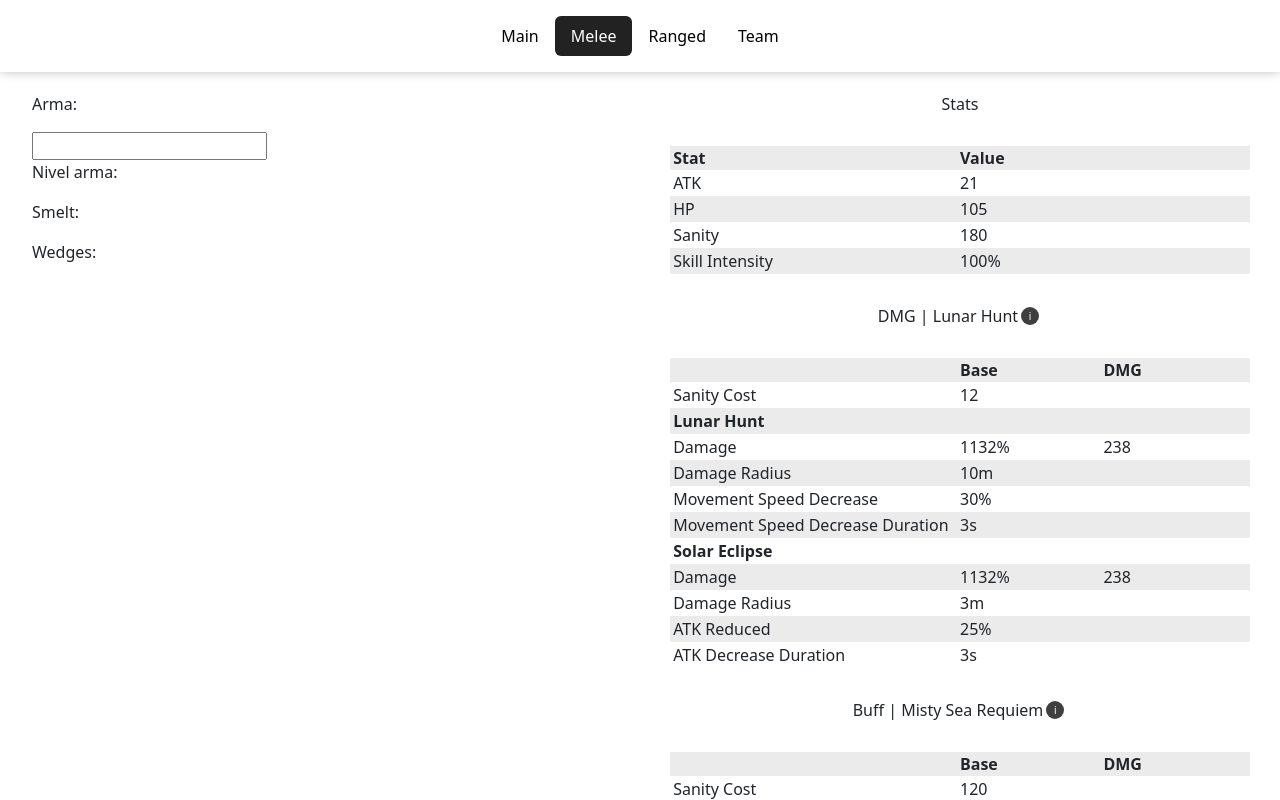
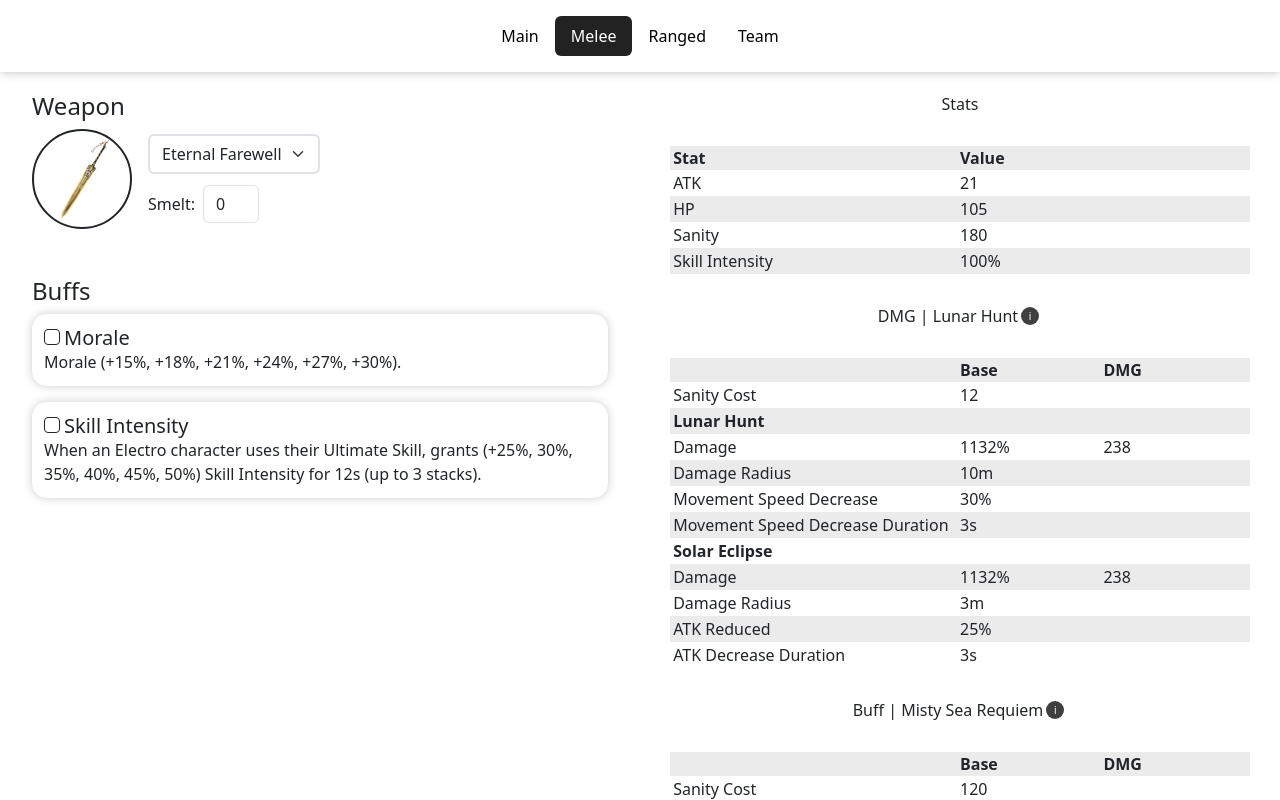
Before and after one commit to alexamatafreire/DNA-Calc, a React (Vite) app: page /melee in a window 1280 px wide. Built offline with nearby package versions, Linux system fonts and the light colour scheme.

Commit message:
añadir pestañas de armas y sus buffs

```diff
--- a/public/armas.json
+++ b/public/armas.json
@@ -1,6 +1,6 @@
 {
     "Eternal Farewell" : {
-        "tipo" : "Greatsword",
+        "tipo" : "melee",
         "buffs" : [
             {
                 "id" : "Eternal Farewell_0",
@@ -9,7 +9,72 @@
                 "desc" : "Morale (+15%, +18%, +21%, +24%, +27%, +30%).",
                 "target" : "self",
                 "effects" : {
-
+                    "Morale" : 0.15
+                }
+            },
+            {
+                "id" : "Eternal Farewell_1",
+                "nombre" : "Skill Intensity",
+                "stacks" : [0,3],
+                "desc" : "When an Electro character uses their Ultimate Skill, grants (+25%, 30%, 35%, 40%, 45%, 50%) Skill Intensity for 12s (up to 3 stacks).",
+                "target" : "self",
+                "effects" : {
+                    "Skill Intensity" : 0.25
+                }
+            }
+        ]
+    },
+    "Wanewraith" : {
+        "tipo" : "melee",
+        "buffs" : [
+            {
+                "id" : "Wanewraith_0",
+                "nombre" : "Skill Intensity",
+                "stacks" : false,
+                "desc" : "Skill Intensity (+24%, 28.8%, 33.6%, 38.4%, 43.2%, 48%).",
+                "target" : "self",
+                "effects" : {
+                    "Skill Intensity" : 0.24
+                }
+            }
+        ]
+    },
+    "Soulrend" : {
+        "tipo" : "ranged",
+        "buffs" : [
+            {
+                "id" : "Soulrend_0",
+                "nombre" : "Skill Range",
+                "stacks" : false,
+                "desc" : "Skill Range (+36%, 43.2%, 50.4%, 57.6%, 64.8%, 72%).",
+                "target" : "self",
+                "effects" : {
+                    "Skill Range" : 0.36
+                }
+            }
+        ]
+    },
+    "Embla Inflorescence" : {
+        "tipo" : "ranged",
+        "buffs" : [
+            {
+                "id" : "Embla Inflorescence_0",
+                "nombre" : "Skill Range",
+                "stacks" : false,
+                "desc" : "Skill Range (+30%, 36%, 42%, 48%, 54%, 60%).",
+                "target" : "self",
+                "effects" : {
+                    "Skill Range" : 0.3
+                }
+            },
+            {
+                "id" : "Embla Inflorescence_1",
+                "nombre" : "Skill Damage",
+                "stacks" : false,
+                "desc" : "When a Lumino character deals Skill Damage, grants (+35%, 42%, 49%, 56%, 63%, 70%) Skill DMG for 6s.",
+                "target" : "self",
+                "effects" : {
+                    "Skill DMG" : 0.35
                 }
             }
         ]
--- a/src/App.jsx
+++ b/src/App.jsx
@@ -18,6 +18,19 @@ function App() {
         const response = await fetch("/personajes.json");
         const data = await response.json();
         setPersonajes(data);
+      } catch (e) {
+        console.log(e);
+      }
+    }
+    fetchData();
+  }, []);
+  const [armas, setArmas] = useState({});
+  useEffect(() => {
+    async function fetchData() {
+      try {
+        const response = await fetch("/armas.json");
+        const data = await response.json();
+        setArmas(data);
       } catch (e) {
         console.log(e);
       }
@@ -71,12 +84,12 @@ function App() {
       </div>
       <Routes>
         <Route path='/' element={<PersonajePrincipal wedgesList={wedgesList} personajes={personajes} />} />
-        <Route path='/melee' element={<ArmaMelee/>} />
-        <Route path='/ranged' element={<ArmaDistancia/>} />
+        <Route path='/melee' element={<ArmaMelee armas={armas} />} />
+        <Route path='/ranged' element={<ArmaDistancia armas={armas} />} />
         <Route path='/team' element={<Equipo/>} />
       </Routes>
       <div className="derecha">
-        <DamageTable wedgesList={wedgesList} personajes={personajes} ></DamageTable>
+        <DamageTable wedgesList={wedgesList} personajes={personajes} armas={armas} ></DamageTable>
       </div>
     </BrowserRouter>
   )
--- a/src/components/DamageTable.jsx
+++ b/src/components/DamageTable.jsx
@@ -7,19 +7,20 @@ import { calcularStats } from '../utils/calcularstats';
 const nivelMult = [1, 1.0422, 1.086, 1.1305, 1.1774, 1.3988, 1.4474, 1.5012, 1.5589, 1.6157, 1.8331, 1.8921, 1.9527, 2.0162, 2.0813, 2.3128, 2.3809, 2.4505, 2.5186, 2.5897, 2.8339, 2.9053, 2.9795, 3.0538, 3.1288, 3.3098, 3.5538, 3.6327, 3.7117, 3.7921, 4.1028, 4.1842, 4.2765, 4.3725, 4.4705, 4.8047, 4.9053, 5.0059, 5.1021, 5.1933, 5.5294, 5.621, 5.7141, 5.8079, 5.9032, 6.2508, 6.348, 6.4451, 6.5437, 6.6416, 6.8191, 7.1079, 7.2107, 7.3127, 7.4155, 7.7876, 7.8938, 7.9999, 8.1061, 8.5685, 8.6863, 8.803, 8.9214, 9.0424, 9.7101, 9.7488, 9.8684, 9.9916, 10.1107, 10.2122, 11.236, 11.3504, 11.459, 11.5667, 11.9809, 12.093, 12.2051, 12.3222, 12.4372, 12.5522];
 let listaBuffs;
 
-const DamageTable = ({wedgesList, personajes}) => {
+const DamageTable = ({wedgesList, personajes, armas}) => {
     const personaje = personajes[useCharacterStore((state) => state.mainChar)];
     const nivelMain = useCharacterStore((state) => state.mainCharLVL);
     const nivelEMain = useCharacterStore((state) => state.mainCharELVL);
     const nivelQMain = useCharacterStore((state) => state.mainCharQLVL);
     const nivelPasivaMain = useCharacterStore((state) => state.mainCharPassiveLVL);
-    const mejoras = calcularStats(wedgesList, personajes);
+    const mejoras = calcularStats(wedgesList, personajes, armas);
     listaBuffs = useCharacterStore((state) => state.listaBuffs);
     const statsPersonaje = {
         "ATK": ((personaje?.ATK * nivelMult[nivelMain-1] * (1+(mejoras["ATK"] ?? 0))) + (mejoras["Flat ATK"] ?? 0)) * (1+(mejoras["Elemental ATK"] ?? 0)),
         "HP": personaje?.HP * nivelMult[nivelMain-1] * (1+(mejoras["HP"] ?? 0)),
         "Sanity" : personaje?.Sanity * (1+(mejoras["Sanity"] ?? 0)),
         "Skill Intensity": mejoras["Skill Intensity"],
+        "Skill DMG": mejoras["Skill DMG"],
         "Morale": mejoras["Morale"],
         "Skill Range": mejoras["Skill Range"],
         "Skill Efficiency": 1+mejoras["Skill Efficiency"],
--- a/src/components/pages/ArmaDistancia.jsx
+++ b/src/components/pages/ArmaDistancia.jsx
@@ -1,9 +1,58 @@
 import React from 'react'
+import { useState } from 'react';
+import { useCharacterStore } from '../../stores/characterStore';
+import { useWeaponStore } from '../../stores/weaponStore';
 
-const ArmaDistancia = () => {
+const ArmaDistancia = ({armas}) => {
+  const armaSeleccionada = useWeaponStore((state) => state.ranged);
+  const setArmaSeleccionada = useWeaponStore((state) => state.setRanged);
+  const listaBuffs = useWeaponStore((state) => state.rangedBuffs);
+  const setListaBuffs = useWeaponStore((state) => state.setRangedBuffs);
+  const smelt = useWeaponStore((state) => state.rangedSmelt);
+  const setSmelt = useWeaponStore((state) => state.setRangedSmelt);
+
+  const handleBuffs = (e) => {
+    setListaBuffs(e.target.checked ? [...listaBuffs, e.target.name] : listaBuffs.filter((buff) => buff !== e.target.name));
+  }
+
+  const handleChangeWeapon = (e) => {
+    setArmaSeleccionada(e.target.value);
+    setListaBuffs([]);
+    setSmelt(0);
+  }
+
   return (
     <div className='izquierda'>
-      ArmaDistancia
+      <h4>Weapon</h4>
+      <div className="character-wrapper">
+        <img src={`/fotos_armas/${armaSeleccionada}.png`} className='rounded-circle border border-2 border-dark' width={100} height={100} alt="" />
+        <div className="character-selector-level">
+          <select className="form-select border-2" name="personajeSelec" value={armaSeleccionada} onChange={handleChangeWeapon}>
+            {Object.entries(armas).filter((arma) => arma[1].tipo == "ranged").sort().map(([nombre]) => (
+              <option value={nombre} key={nombre}>{nombre}</option>
+            ))}
+          </select>
+          <div className='weapon-smelt'>
+            Smelt: <input type="number" className='form-control' min={0} max={5} value={smelt} onChange={e => setSmelt(e.target.value)}/>
+          </div>
+        </div>
+      </div>
+      <br />
+      <br />
+      <h4>Buffs</h4>
+      <div className='lista-buffs'>
+        {armas[armaSeleccionada] && armas[armaSeleccionada].buffs ? armas[armaSeleccionada].buffs.map((buff) => (
+          <div key={`${armaSeleccionada}-${buff.id}`} className="tarjeta-buffs">
+            <div className="checkbox-titulo">
+              <input type="checkbox" className="form-check-input border-dark" checked={listaBuffs.includes(buff.id)} name={buff.id} onChange={handleBuffs}/>
+              <h5>{buff.nombre}</h5>
+            </div>
+            <p>{buff.desc}</p>
+            {/* {buff.stacks && <input type="number" min={stacks[0]} max={stacks[1]} className="form-control"></input>} */}
+            {/* {buff.stacks && <p>Min: {stacks[0]} - Max: {stacks[1]}</p>} */}
+          </div>
+        )) : ""}
+      </div>
     </div>
   )
 }
--- a/src/components/pages/ArmaMelee.jsx
+++ b/src/components/pages/ArmaMelee.jsx
@@ -1,13 +1,58 @@
 import React from 'react'
+import { useState } from 'react';
+import { useCharacterStore } from '../../stores/characterStore';
+import { useWeaponStore } from '../../stores/weaponStore';
 
-const ArmaMelee = ({setPersonajeSeleccionado}) => {
+const ArmaMelee = ({armas}) => {
+  const armaSeleccionada = useWeaponStore((state) => state.melee);
+  const setArmaSeleccionada = useWeaponStore((state) => state.setMelee);
+  const listaBuffs = useWeaponStore((state) => state.meleeBuffs);
+  const setListaBuffs = useWeaponStore((state) => state.setMeleeBuffs);
+  const smelt = useWeaponStore((state) => state.meleeSmelt);
+  const setSmelt = useWeaponStore((state) => state.setMeleeSmelt);
+
+  const handleBuffs = (e) => {
+    setListaBuffs(e.target.checked ? [...listaBuffs, e.target.name] : listaBuffs.filter((buff) => buff !== e.target.name));
+  }
+
+  const handleChangeWeapon = (e) => {
+    setArmaSeleccionada(e.target.value);
+    setListaBuffs([]);
+    setSmelt(0);
+  }
+
   return (
     <div className='izquierda'>
-      <p>Arma:</p>
-      <input type="text" name="asdas" id="asdadsa" onChange={e => setPersonajeSeleccionado(e.target.value)}/>
-      <p>Nivel arma:</p>
-      <p>Smelt:</p>
-      <p>Wedges:</p>
+      <h4>Weapon</h4>
+      <div className="character-wrapper">
+        <img src={`/fotos_armas/${armaSeleccionada}.png`} className='rounded-circle border border-2 border-dark' width={100} height={100} alt="" />
+        <div className="character-selector-level">
+          <select className="form-select border-2" name="personajeSelec" value={armaSeleccionada} onChange={handleChangeWeapon}>
+            {Object.entries(armas).filter((arma) => arma[1].tipo == "melee").sort().map(([nombre]) => (
+              <option value={nombre} key={nombre}>{nombre}</option>
+            ))}
+          </select>
+          <div className='weapon-smelt'>
+            Smelt: <input type="number" className='form-control' min={0} max={5} value={smelt} onChange={e => setSmelt(e.target.value)}/>
+          </div>
+        </div>
+      </div>
+      <br />
+      <br />
+      <h4>Buffs</h4>
+      <div className='lista-buffs'>
+        {armas[armaSeleccionada] && armas[armaSeleccionada].buffs ? armas[armaSeleccionada].buffs.map((buff) => (
+          <div key={`${armaSeleccionada}-${buff.id}`} className="tarjeta-buffs">
+            <div className="checkbox-titulo">
+              <input type="checkbox" className="form-check-input border-dark" checked={listaBuffs.includes(buff.id)} name={buff.id} onChange={handleBuffs}/>
+              <h5>{buff.nombre}</h5>
+            </div>
+            <p>{buff.desc}</p>
+            {/* {buff.stacks && <input type="number" min={stacks[0]} max={stacks[1]} className="form-control"></input>} */}
+            {/* {buff.stacks && <p>Min: {stacks[0]} - Max: {stacks[1]}</p>} */}
+          </div>
+        )) : ""}
+      </div>
     </div>
   )
 }
--- a/src/index.css
+++ b/src/index.css
@@ -154,3 +154,13 @@ body {
   flex-wrap: nowrap;
   gap: 1rem;
 }
+
+.weapon-smelt {
+  display: flex;
+  align-items: center;
+  gap: 0.5rem;
+}
+
+.weapon-smelt input {
+  width: 3.5rem;
+}
--- /dev/null
+++ b/src/stores/weaponStore.js
@@ -0,0 +1,24 @@
+import { create } from 'zustand';
+import { persist } from 'zustand/middleware';
+
+export const useWeaponStore = create()(
+    persist(
+        (set) => ({
+            melee: "Eternal Farewell",
+            meleeSmelt: 0,
+            ranged: "Eternal Farewell",
+            rangedSmelt: 0,
+            meleeBuffs: [],
+            rangedBuffs: [],
+            setMelee: (weapon) => set({melee: weapon}),
+            setMeleeSmelt: (num) => set({meleeSmelt: num}),
+            setRanged: (weapon) => set({ranged: weapon}),
+            setRangedSmelt: (num) => set({rangedSmelt: num}),
+            setMeleeBuffs: (buffs) => set({meleeBuffs: buffs}),
+            setRangedBuffs: (buffs) => set({rangedBuffs: buffs})
+        }),
+        {
+            name: 'dnacalc-weapon-select-storage'
+        }
+    )
+)
--- a/src/utils/calcularstats.js
+++ b/src/utils/calcularstats.js
@@ -1,12 +1,17 @@
 import { useCharacterStore } from "../stores/characterStore";
 import { useWedgeStore } from "../stores/wedgesStore";
+import { useWeaponStore } from '../stores/weaponStore';
 
-export function calcularStats(wedgesList, personajes) {
+export function calcularStats(wedgesList, personajes, armas) {
     let statsTotal = {};
     const statsWedges = calcularStatsWedges(wedgesList);
     juntarArrays(statsTotal, statsWedges);
     const statsBuffs = calcularStatsBuffs(personajes);
     juntarArrays(statsTotal, statsBuffs);
+    const statsBuffsMelee = calcularStatsBuffsMelee(armas);
+    juntarArrays(statsTotal, statsBuffsMelee);
+    const statsBuffsRanged = calcularStatsBuffsRanged(armas);
+    juntarArrays(statsTotal, statsBuffsRanged);
     Object.keys(statsTotal).forEach(key => {
         statsTotal[key] = sumarArray(statsTotal[key]);
     });
@@ -41,6 +46,34 @@ function calcularStatsBuffs(personajes) {
     return stats;
 }
 
+function calcularStatsBuffsMelee(armas) {
+    const listaBuffs = useWeaponStore((state) => (state.meleeBuffs));
+    const smelt = useWeaponStore((state) => state.meleeSmelt);
+    let stats = {};
+    if (armas["Eternal Farewell"] != undefined) {listaBuffs.forEach(buffID => {
+        const arma = buffID.split("_")[0];
+        const index = parseInt(buffID.split("_")[1]);
+        Object.keys(armas[arma]["buffs"][index]["effects"]).forEach(key => {
+            (stats[key] ??= []).push(armas[arma]["buffs"][index]["effects"][key]*(1+(smelt/5)));
+        });
+    });}
+    return stats;
+}
+
+function calcularStatsBuffsRanged(armas) {
+    const listaBuffs = useWeaponStore((state) => (state.rangedBuffs));
+    const smelt = useWeaponStore((state) => state.rangedSmelt);
+    let stats = {};
+    if (armas["Eternal Farewell"] != undefined) {listaBuffs.forEach(buffID => {
+        const arma = buffID.split("_")[0];
+        const index = parseInt(buffID.split("_")[1]);
+        Object.keys(armas[arma]["buffs"][index]["effects"]).forEach(key => {
+            (stats[key] ??= []).push(armas[arma]["buffs"][index]["effects"][key]*(1+(smelt/5)));
+        });
+    });}
+    return stats;
+}
+
 function sumarArray(arr) {
     return arr[0] ? arr.reduce((acc, current) => {
         return acc + current
```
Also changed, not shown: public/fotos_armas/Eternal Farewell.png (added).
